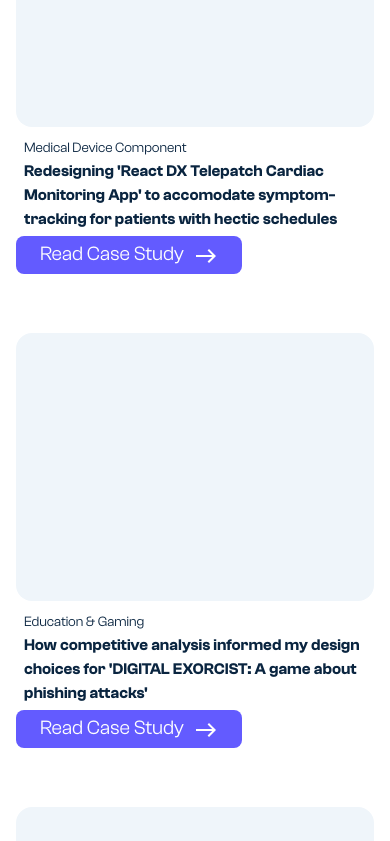
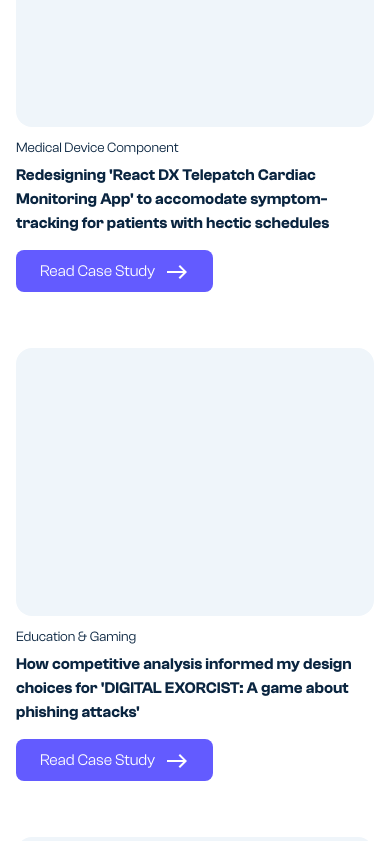
Before and after one commit to beatricehahn/nextjs-portfolio, a Next.js app: page / in a window 390 px wide. Shown: the part 1560-2401 px from the top of the page. Built offline with nearby package versions, Linux system fonts and the light colour scheme.

Commit message:
Correct spacing

```diff
--- a/components/molecules/ProjectBox.tsx
+++ b/components/molecules/ProjectBox.tsx
@@ -13,21 +13,21 @@
             className="rounded-[16px] w-full aspect-[4/3]"
           /> */}
           <div className='rounded-[16px] w-full aspect-[4/3] bg-blue-100'></div>
-          <div className="m-2 w-full">
-            <span className="text-[14px] md:text-[16px] mb-1">{genre}</span>
-            <h3 className='text-[16px] md:text-[20px] mb-2'>{title}</h3>
+          <div className="w-full mb-[24px] mt-[8px]">
+            <span className="text-[14px] md:text-[16px]">{genre}</span>
+            <h3 className='text-[16px] md:text-[20px] mt-[4px]'>{title}</h3>
             {/* {tags.map((tag) => (
               <Tag label={tag} />
             ))} */}
           </div>
           <a
-              href="/casestudyurl"
-              className="py-[10px] px-[24px] bg-purple-bright rounded-[8px]"
-            >
-              <span className="text-[20px] text-white">Read Case Study</span>
-              <div className="ml-[10px] inline">
-                <RightArrow />
-              </div>
+            href="/casestudyurl"
+            className="mt-[12px] py-[12px] px-[24px] bg-purple-bright rounded-[8px]"
+          >
+            <span className="text-base md:text-[20px] text-white">Read Case Study</span>
+            <div className="ml-[10px] inline">
+              <RightArrow />
+            </div>
           </a>
       </div>
     </div>
```
